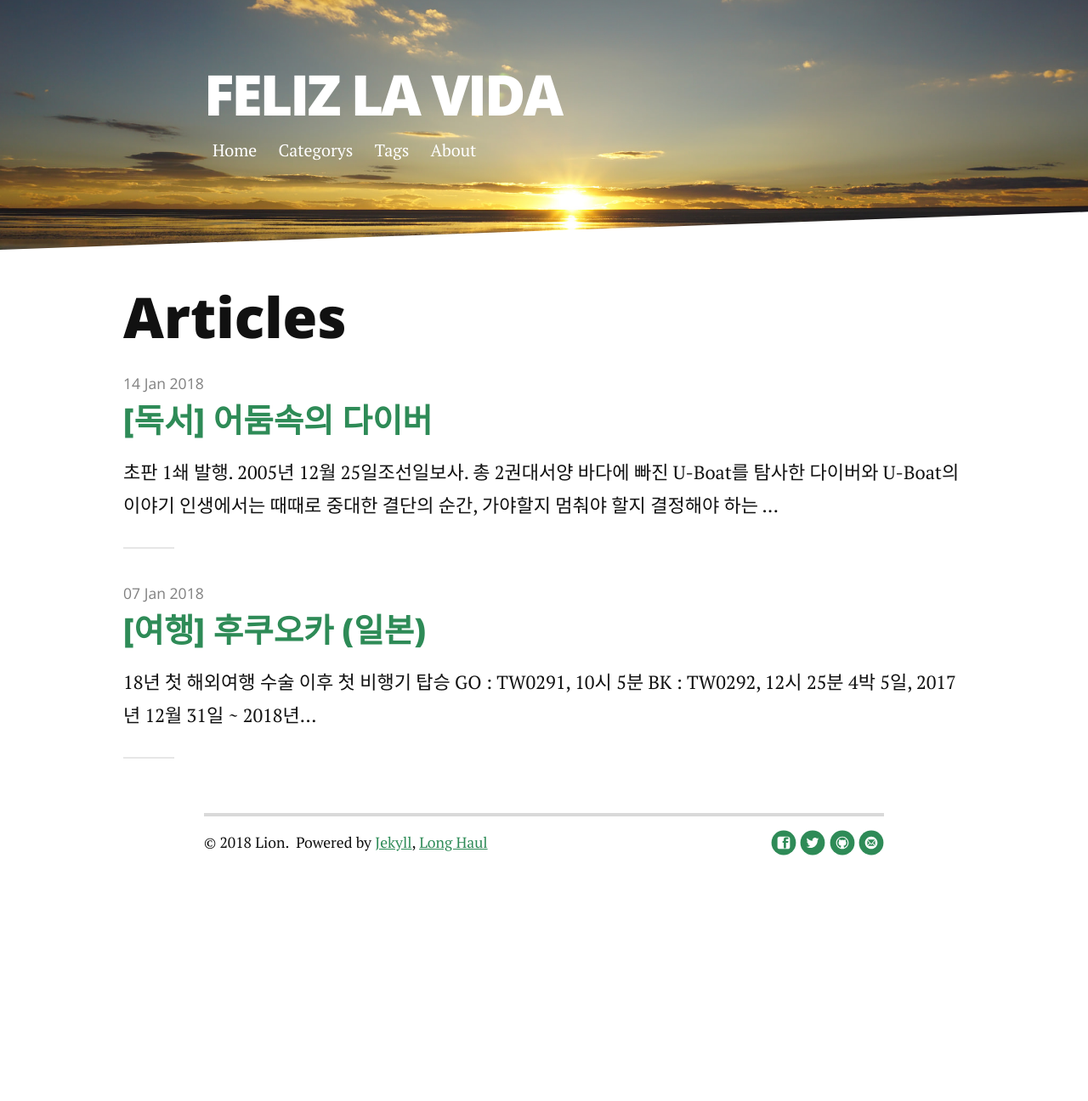
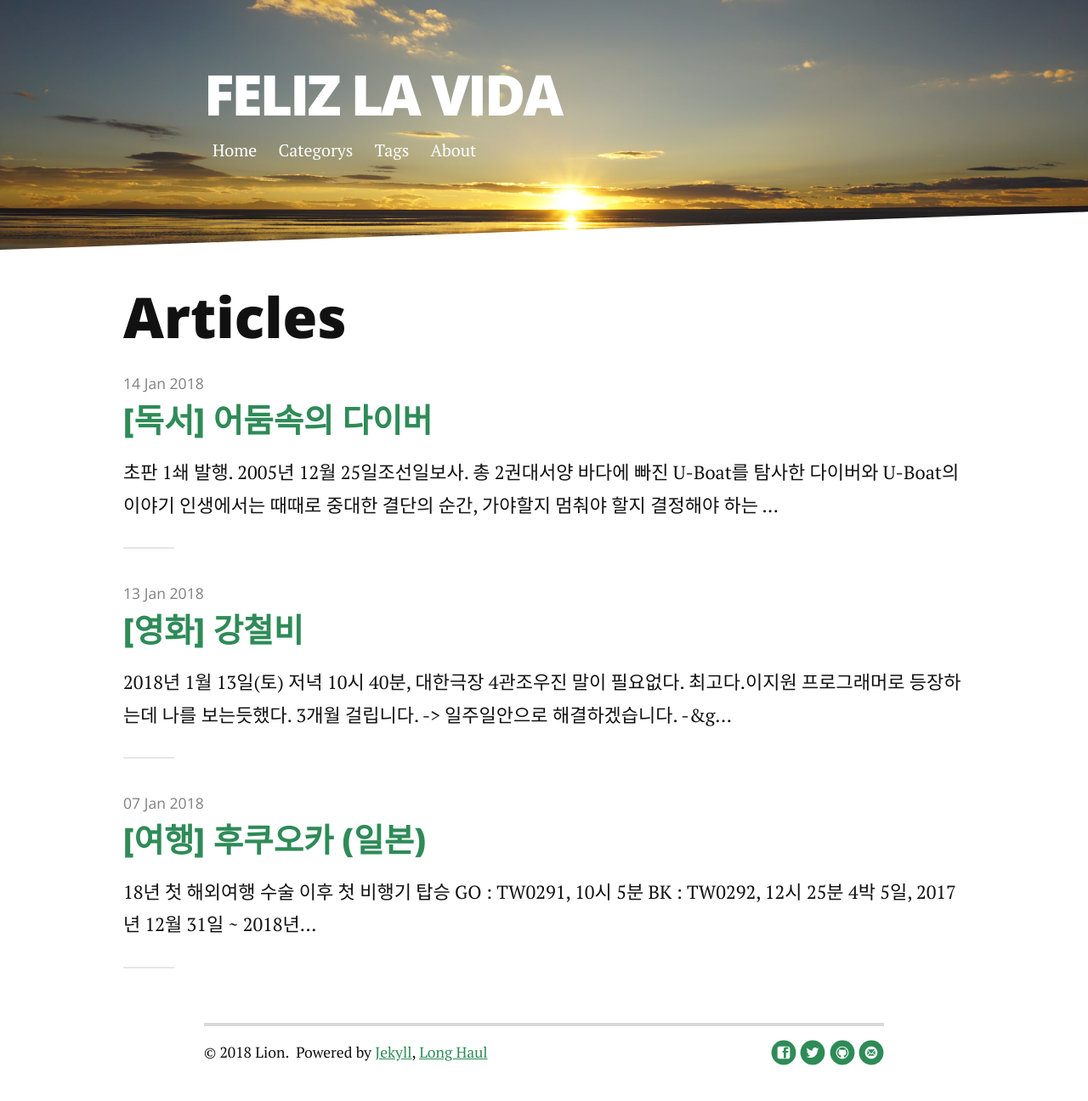
Before and after one commit to lionkang/lionkang.github.io, a Jekyll site: the page built from articles.md, in a window 1280 px wide. Shown: the whole page at 85% size. Built offline with Jekyll 4.4.1, drawn with Linux system fonts in a browser that asks for light colours; nearby versions of some CDN libraries; before the commit the page ends 1049 px from its top, so only the background shows below that.

Commit message:
category update and watching create

```diff
--- a/_posts/2018-01-07-tour-japan-fukuoka.markdown
+++ b/_posts/2018-01-07-tour-japan-fukuoka.markdown
@@ -3,7 +3,7 @@ layout: post
 title: "[여행] 후쿠오카 (일본)"
 date: 2018-01-07 22:23:01 +0900
 tags: [tour,enjoy,japan,mura,fukuoka]
-categories: tour
+categories: travelling
 comments: true
 ---
 18년 첫 해외여행
--- /dev/null
+++ b/_posts/2018-01-13-watching-steelrain.markdown
@@ -0,0 +1,24 @@
+---
+layout: post
+title: "[영화] 강철비"
+date: 2018-01-13 22:40:01 +0900
+tags: [watching, movie, webtoon, steel rain, 강철비, 영화]
+categories: watching
+comments: true
+---
+2018년 1월 13일(토) 저녁 10시 40분, 대한극장 4관
+
+![네이버 영화 - 강철비](http://movie.phinf.naver.net/20171129_216/1511931096509Q0hpu_JPEG/movie_image.jpg)
+
+### 조우진
+* 말이 필요없다. 최고다.
+
+### 이지원
+* 프로그래머로 등장하는데 나를 보는듯했다.
+* 3개월 걸립니다. -> 일주일안으로 해결하겠습니다. -> (당일)해결되었습니다.
+
+### 생각들
+1. 북한의 쿠테타에 의한 전면전 설정은 처음 보는 것 같다. 있을법한 얘기이긴한데 터부시 되어 왔던 것일런지...
+2. 설정 자체의 억지스러운 부분도 있었지만, 간간히 들어가 있는 유머는 좋았다. "GD모르면 간첩"
+3. 현재 400만 정도, 솔직히 신과 함께 1천만인데 좀 아쉬운 성적이다.
+4. 대한극장 4관은 정말 작고, 어수선했다. 아리랑씨네센터는 언제 다시 오픈하니... ㅠㅠ
```
Also changed, not shown: categorys.md (+3 -2 lines), categorys/thinking.html (added, +8 -0 lines), categorys/travelling.html (added, +8 -0 lines), categorys/watching.html (added, +8 -0 lines).
